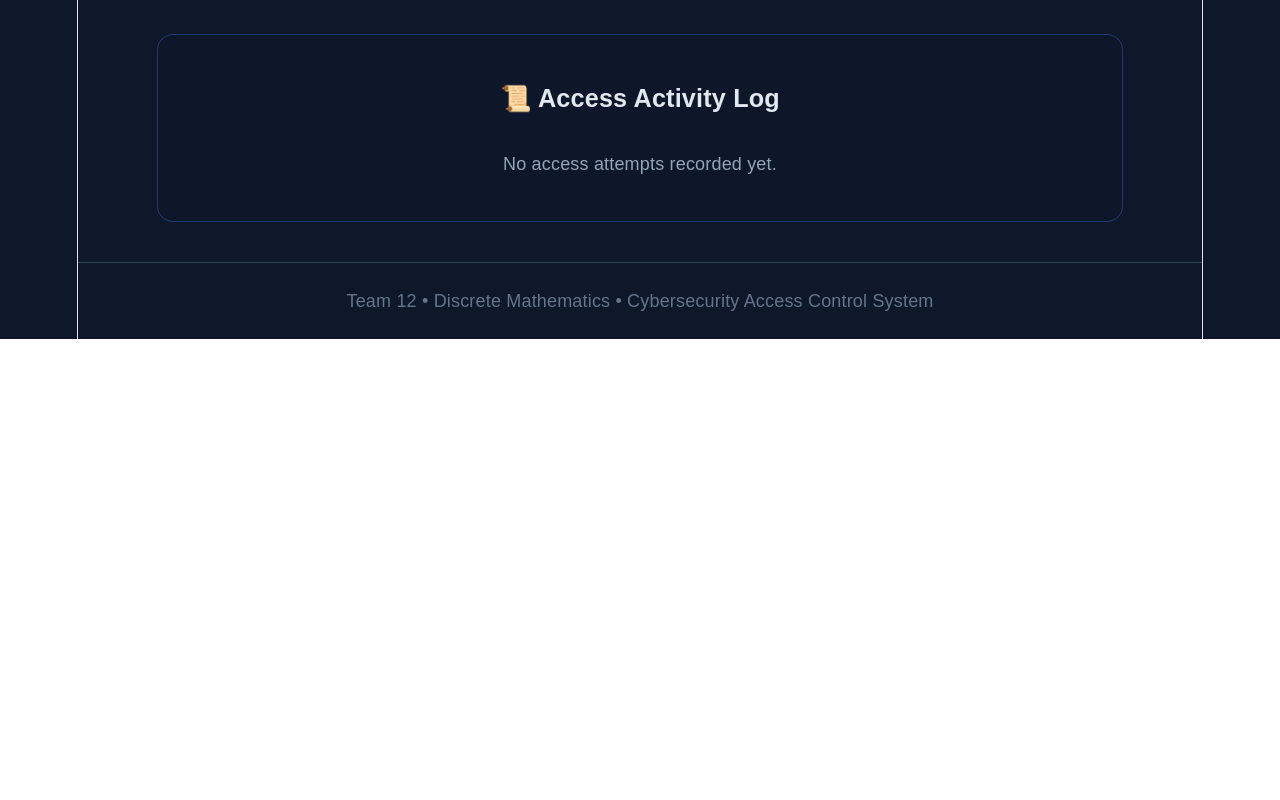
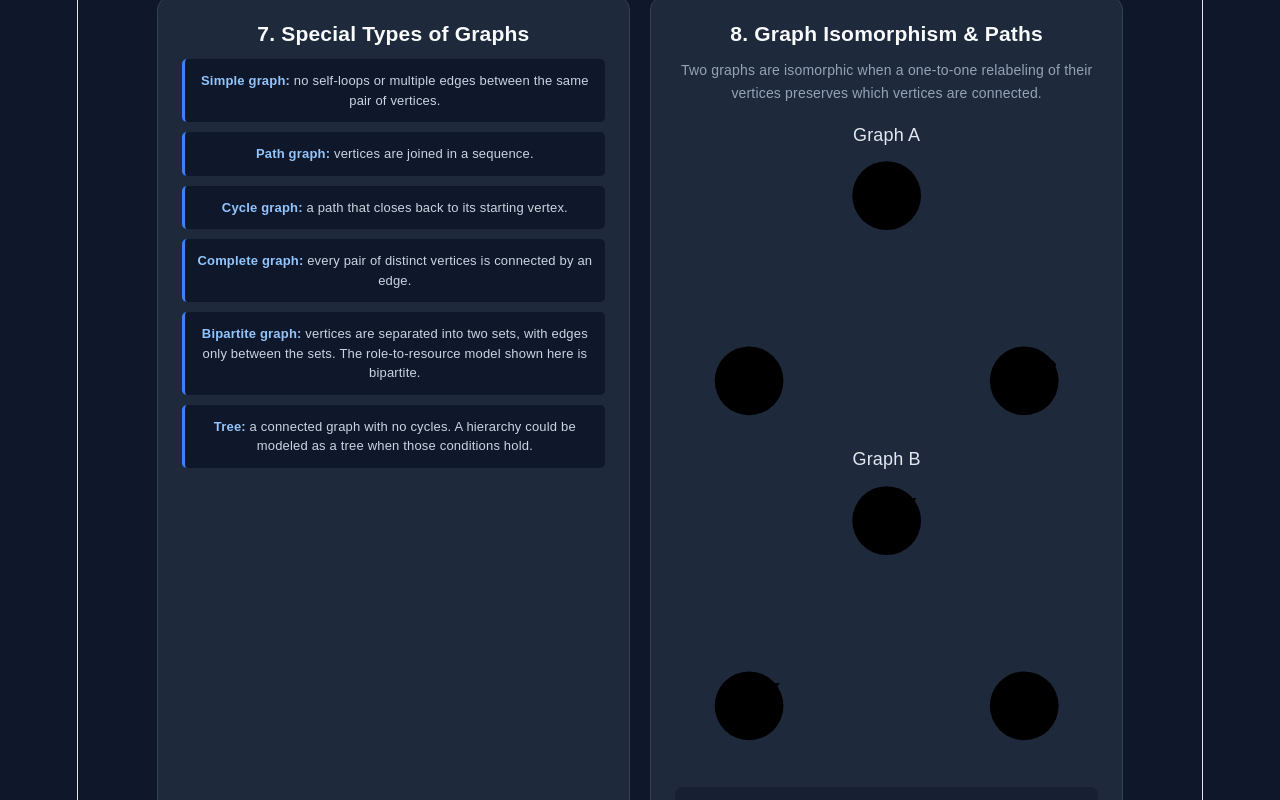
Before and after one commit to sahanasri-30/cybersecurity-access-control, a React (Vite) app: page / in a window 1280 px wide. Shown: the part 4680-5480 px from the top of the page. Before the commit the page ends 5019 px from the top, so only its background shows below. Built offline with nearby package versions, Linux system fonts and the light colour scheme.

Commit message:
Complete Unit V graph theory syllabus examples

```diff
--- a/src/App.jsx
+++ b/src/App.jsx
@@ -464,6 +464,47 @@ function App() {
                 <div className="concept-definition"><strong>Euler / Hamilton paths:</strong> graph traversal concepts from the syllabus; they are taught here conceptually and are not used to grant permissions.</div>
               </div>
             </div>
+            <div className="unit-two-column">
+              <div className="unit-panel">
+                <h3>7. Special Types of Graphs</h3>
+                <div className="concept-definition"><strong>Simple graph:</strong> no self-loops or multiple edges between the same pair of vertices.</div>
+                <div className="concept-definition"><strong>Path graph:</strong> vertices are joined in a sequence.</div>
+                <div className="concept-definition"><strong>Cycle graph:</strong> a path that closes back to its starting vertex.</div>
+                <div className="concept-definition"><strong>Complete graph:</strong> every pair of distinct vertices is connected by an edge.</div>
+                <div className="concept-definition"><strong>Bipartite graph:</strong> vertices are separated into two sets, with edges only between the sets. The role-to-resource model shown here is bipartite.</div>
+                <div className="concept-definition"><strong>Tree:</strong> a connected graph with no cycles. A hierarchy could be modeled as a tree when those conditions hold.</div>
+              </div>
+              <div className="unit-panel">
+                <h3>8. Graph Isomorphism &amp; Paths</h3>
+                <p className="unit-description">Two graphs are isomorphic when a one-to-one relabeling of their vertices preserves which vertices are connected.</p>
+                <div className="isomorphism-demo">
+                  <div>
+                    <span className="demo-label">Graph A</span>
+                    <svg viewBox="0 0 160 110" role="img" aria-label="Triangle graph with vertices A B and C">
+                      <line x1="80" y1="18" x2="28" y2="88" />
+                      <line x1="80" y1="18" x2="132" y2="88" />
+                      <line x1="28" y1="88" x2="132" y2="88" />
+                      <circle cx="80" cy="18" r="13" /><circle cx="28" cy="88" r="13" /><circle cx="132" cy="88" r="13" />
+                      <text x="80" y="22">A</text><text x="28" y="92">B</text><text x="132" y="92">C</text>
+                    </svg>
+                  </div>
+                  <div>
+                    <span className="demo-label">Graph B</span>
+                    <svg viewBox="0 0 160 110" role="img" aria-label="Same triangle graph with vertices X Y and Z">
+                      <line x1="80" y1="18" x2="28" y2="88" />
+                      <line x1="80" y1="18" x2="132" y2="88" />
+                      <line x1="28" y1="88" x2="132" y2="88" />
+                      <circle cx="80" cy="18" r="13" /><circle cx="28" cy="88" r="13" /><circle cx="132" cy="88" r="13" />
+                      <text x="80" y="22">X</text><text x="28" y="92">Y</text><text x="132" y="92">Z</text>
+                    </svg>
+                  </div>
+                </div>
+                <p className="math-note">These triangles are isomorphic: the labels differ, but their adjacency structure is the same.</p>
+                <div className="concept-definition"><strong>Euler path:</strong> traverses every edge exactly once.</div>
+                <div className="concept-definition"><strong>Hamilton path:</strong> visits every vertex exactly once.</div>
+                <div className="concept-definition"><strong>Connectivity:</strong> a graph is connected if a path exists between every pair of vertices.</div>
+              </div>
+            </div>
           </section>
 
           <section className="logs">
```
